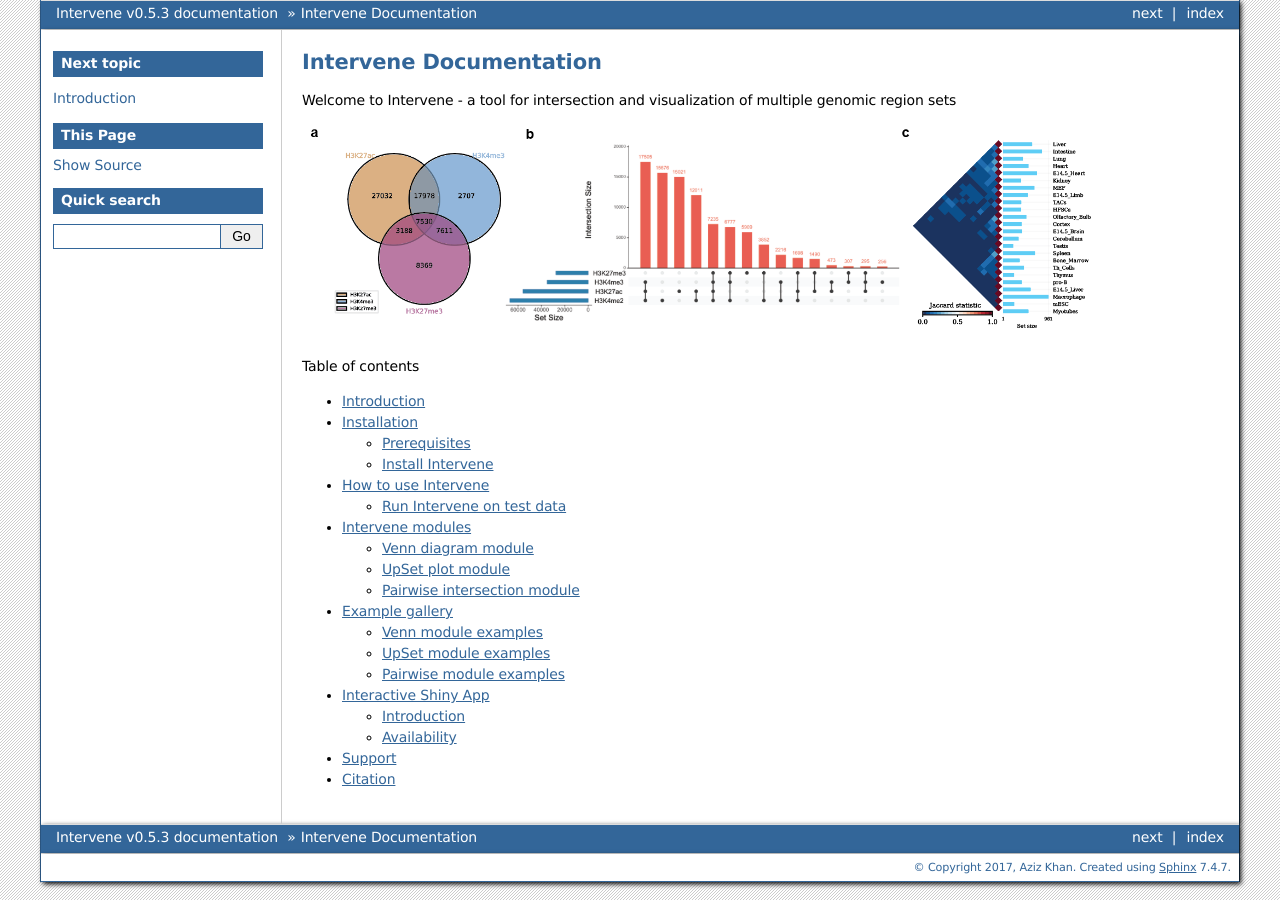
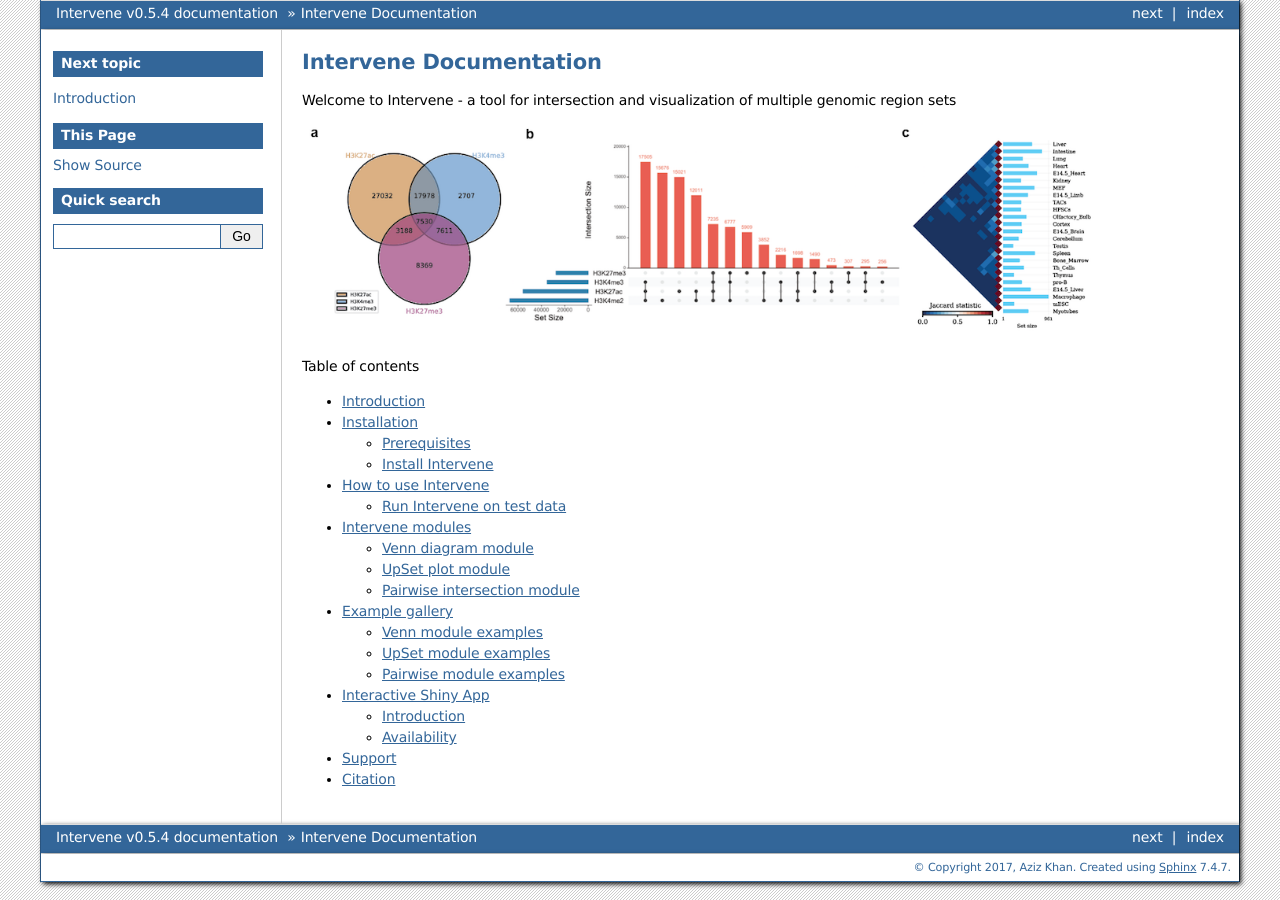
Before and after one commit to asntech/intervene, a Sphinx documentation site: the page built from docs/index.rst, in a window 1280 px wide. Built offline with Sphinx 7.4.7, drawn with Linux system fonts in a browser that asks for light colours.

```diff
--- a/docs/conf.py
+++ b/docs/conf.py
@@ -59,9 +59,9 @@ author = u'Aziz Khan'
 # built documents.
 #
 # The short X.Y version.
-version = '0.5.3'
+version = '0.5.4'
 # The full version, including alpha/beta/rc tags.
-release = 'v0.5.3'
+release = 'v0.5.4'
 
 # The language for content autogenerated by Sphinx. Refer to documentation
 # for a list of supported languages.
--- a/intervene/__init__.py
+++ b/intervene/__init__.py
@@ -1 +1 @@
-__version__ = '0.5.3'
+__version__ = '0.5.4'
```
Also changed, not shown: README.rst (+8 -4 lines), .travis.yml, docs/img/Intervene_plots.png.
